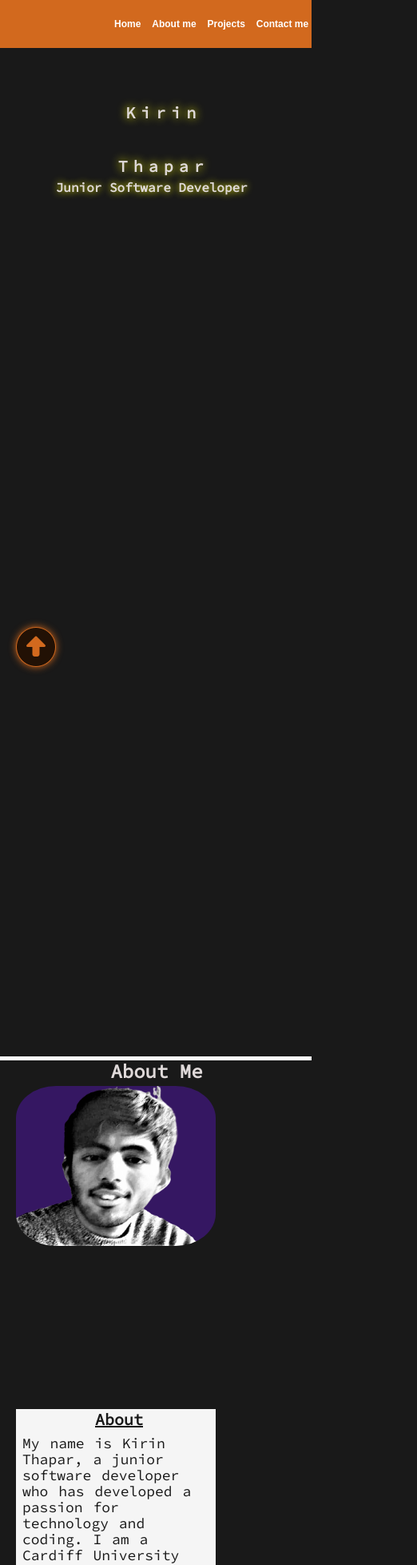
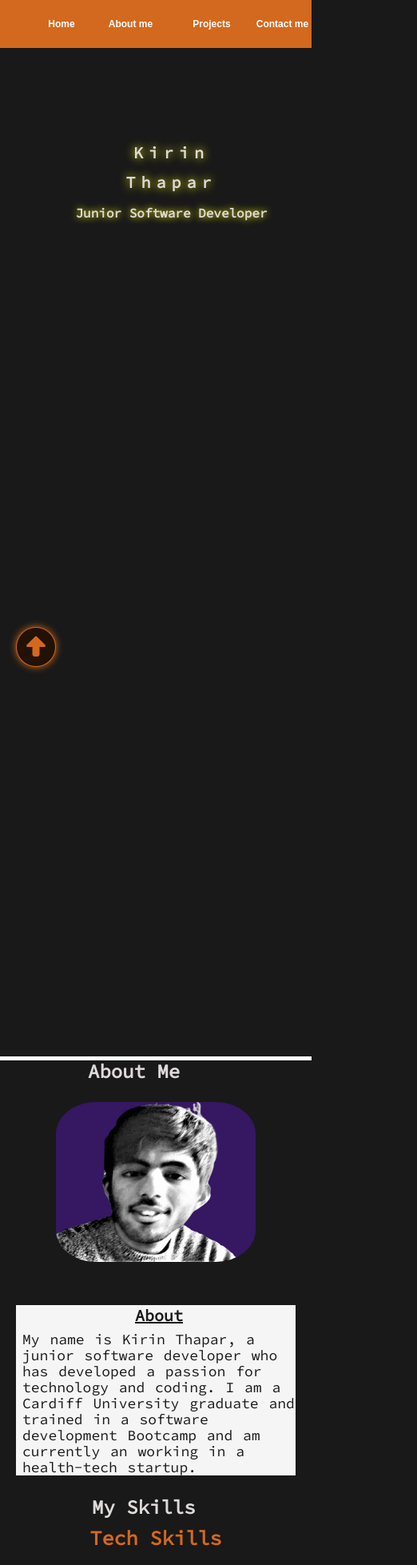
Before and after one commit to kirint93/newportfolio, a plain HTML site: page index.html in a window 390 px wide. Shown: the top 1957 px of the page at 80% size, 522 px wide, since content can reach past the window. Drawn offline with nearby package versions, Linux system fonts and the light colour scheme.

Commit message:
fixed styling mobile device

```diff
--- a/index.html
+++ b/index.html
@@ -46,8 +46,8 @@
 
 
       <div class="text-wrapper">
-        <h1>Kirin</h1>
-        <h1>Thapar</h1>
+        <h1 class="firstName">Kirin</h1>
+        <h1 class="second">Thapar</h1>
 
         <h6>Junior Software Developer</h6>
         <!-- <input
@@ -64,7 +64,7 @@
 
     <section id="about-me">
 
-      <h2>About Me</h2>
+      <h2 class="">About Me</h2>
       <img class="me" src="./images/Kirin_Thapar.png" alt="me">
       <ul class="about-me">
           <h5>About</h5>
@@ -101,10 +101,7 @@
           <span title="JavaScript" class="fab fa-js fa-3x" style="color:white;" s></span>
           <p class="iconName">JavaScript</p>
         </div>
-        <div>
-          <i class="fa-brands fa-bitbucket fa-3x" style="color: #f9fafb;"></i>
-            <p class="iconName">Bitbucket</p>
-        </div>
+
         <div>
           <span title="npm" class="fab fa-npm fa-3x" style="color:white;"></span>
           <p class="iconName">npm</p>
@@ -167,7 +164,7 @@
   </section>
   <section class="projects">
     <div class="title">
-    <h2>Development </h2>
+    <h2 class="dev" >Development </h2>
 
 </div>
 
--- a/main.scss
+++ b/main.scss
@@ -7,6 +7,7 @@ $Tertiary-color: #191919;
 * {
   padding: 0;
   margin: 0;
+  width: 100%;
   box-sizing: border-box;
   color: #010101d7;
   font-size: 16px;
@@ -71,9 +72,8 @@ $Tertiary-color: #191919;
 
     z-index: -1;
 
-    top:0;
-    left:0;
-
+    top: 0;
+    left: 0;
   }
   // h1::first-letter {
   //   font-size: 81px;
@@ -81,14 +81,14 @@ z-index: -1;
   //   color: $color;
   // }
   h2 {
-    text-align: center;
+    //   text-align: center;
     color: $color;
     font-size: 45px;
     margin-top: 1%;
     margin-bottom: 2%;
+    margin-left: 0px;
     padding-left: 0;
     line-break: 0;
-
   }
 
   h3 {
@@ -108,16 +108,12 @@ z-index: -1;
   }
 
   .home {
-
-
     width: 100%;
     height: 55.6vh;
     padding-bottom: 0px;
     overflow: hidden;
     margin-top: 0;
     border-bottom: 5px solid white;
-
-
 
     .intro {
       display: flex;
@@ -155,19 +151,17 @@ z-index: -1;
 
     .me {
       margin-left: 200px;
-      height: 20%;
+      height: 2 30%;
       width: 30%;
       border-radius: 20%;
     }
     .about-me {
-
-
       position: relative;
-      width: 650px;
-      margin-top: 200px;
+      width: 250px;
+      margin-top: 50px;
       height: 320px;
-      margin-left: 0px;
-      margin-bottom: 10px;
+      margin-left: 50px;
+      margin-bottom: 30px;
       background-color: whitesmoke;
       padding-left: 8px;
       font-size: 12px;
@@ -236,36 +230,34 @@ z-index: -1;
         width: 100%;
         .exposure {
           color: $primary-color;
-
+          margin-bottom: 0;
           margin-left: 1px;
           width: auto;
           font-size: 20px;
         }
         .icon2 {
           display: flex;
-         // flex-direction: column;
+          flex-direction: column;
           justify-content: space-evenly;
           flex-wrap: wrap;
+          margin-top: 2px;
           width: auto;
 
-          i{
+          i {
             font-size: 80px;
-           line-height:0.2;
+            //line-height:0.2;
             margin-bottom: 0;
-
-
           }
 
           .name {
             color: $Secondary-color;
             font-size: 18px;
-
           }
         }
       }
       h3 {
         padding-top: 1%;
-          margin-bottom:0;
+        margin-bottom: 0;
         color: $primary-color;
         font-size: 25px;
         margin-right: 100px;
@@ -281,15 +273,12 @@ z-index: -1;
 
         font-size: 20px;
 
-
         background-color: $Secondary-color;
         width: auto;
-
 
         .ul {
           color: $Tertiary-color;
         }
-
       }
     }
   }
@@ -302,7 +291,6 @@ z-index: -1;
     background-size: 100% 100%;
     padding-top: 2%;
     padding-bottom: 2%;
-
 
     .project-container {
       padding-bottom: 2%;
@@ -323,7 +311,7 @@ margin-left: 30px;
       width: 20%;
       height: fit-content;
       // margin-bottom: 30%;
-      margin-left: 450px ;
+      margin-left: 450px;
 
       padding-bottom: 1px;
     }
@@ -362,7 +350,6 @@ margin-left: 30px;
 
       .card-description {
         width: max-content;
-
       }
       .card-description,
       .card-description1 {
@@ -395,7 +382,7 @@ margin-left: 30px;
       .info2 {
         color: $Tertiary-color;
         padding-top: 20px;
-        height: 20vh;
+        height: 1vh;
         margin-left: 2px;
         margin-right: 2px;
         width: auto;
@@ -420,10 +407,6 @@ margin-left: 30px;
         font-size: 18px;
 
         width: fit-content;
-
-
-
-
 
         margin-left: 12%;
       }
@@ -451,10 +434,12 @@ margin-left: 30px;
 
   #contact {
     border-top: 3px solid white;
+    border-width: 100%;
     margin-top: 80px;
     height: 200px;
     .contact-header {
       margin-top: 30px;
+      margin-left: 100px;
     }
     .text {
       background-color: $Secondary-color;
@@ -468,13 +453,11 @@ margin-left: 30px;
       width: 30%;
     }
     .contact-icons-container {
-
       width: 10%;
       height: 58%;
       display: flex;
       flex-direction: row;
-
-
+      margin-left: 40pc;
 
       a {
         margin: 60px 30px 10px;
@@ -568,13 +551,25 @@ margin-left: 30px;
   }
 }
 
-//@media only screen and (max-width: 736px) {
+@media only screen and (max-width: 736px) {
   .portfolio {
-    height: 380vh;
+    height: 410vh;
     width: 100%;
+   // overflow-x: hidden;
+
+    scroll-behavior: smooth;
+    .firstName {
+      margin-top: 100px;
+      line-height: 7px;
+      font-size: 20px;
+      width: 100%;
+    }
     h2 {
-      margin-left: 2px;
+      margin-left: 110px;
       font-size: 24px;
+    }
+    h3 {
+      margin-right: 50px;
     }
     nav {
       width: 100%;
@@ -590,8 +585,9 @@ margin-left: 30px;
     .home {
       height: 150vh;
 
-      h1 {
-        margin-top: 50px;
+      .second {
+        margin-top: 20px;
+        margin-bottom: 20px;
         line-height: 7px;
         font-size: 20px;
         width: 100%;
@@ -610,20 +606,28 @@ margin-left: 30px;
     }
 
     .about {
-      height: 525vh;
-
+      height: 425vh;
+      .title {
+        margin-top: 20px;
+        margin-left: 100px;
+      }
       .me {
         width: 250px;
-        margin-left: 20px;
+        margin-left: 70px;
+        margin-top: 20px;
         height: 200px;
       }
       .about-me {
-        width: 250px;
+        width: 350px;
         margin-left: 20px;
         font-size: 10px;
+        height: fit-content;
       }
       .skills {
         height: 290vh;
+        h3 {
+          margin-right: 10px;
+        }
 
         .icon {
           display: flex;
@@ -640,16 +644,18 @@ margin-left: 30px;
           .icon2 {
             margin-left: 1%;
             flex-direction: row;
+            margin-top: 2px;
           }
         }
 
         .soft-skills {
           position: relative;
           font-weight: bold;
+          line-height: 2%;
           color: green;
           padding-left: 10px;
           padding-right: 10px;
-          margin: 20px 60px 0 20px;
+          margin: 20px 80x 0 20px;
           font-size: 20px;
           background-color: $color;
 
@@ -671,7 +677,10 @@ margin-left: 30px;
     .projects {
       width: 100%;
       background-size: 100% 100%;
-      height: 1350vh;
+      height: 1000vh;
+      h2 {
+        margin-left: 40px;
+      }
 
       .project-container {
         display: grid;
@@ -720,6 +729,7 @@ margin-left: 30px;
             .card-link2 {
               width: 30px;
               font-size: 15px;
+              margin-top: 30px;
             }
           }
         }
@@ -744,7 +754,7 @@ margin-left: 30px;
         width: 14%;
         height: 1%;
         margin-bottom: 70px;
-        margin-left: 100px;
+        margin-left: 8px;
 
         a {
           margin: 30px 30px 10px;
@@ -787,7 +797,7 @@ margin-left: 30px;
           .button {
             width: 40%;
             align-items: center;
-            margin-left: 3px;
+            margin-left: 100px;
 
             height: 50px;
             font-size: 15px;
@@ -796,13 +806,11 @@ margin-left: 30px;
       }
     }
   }
+}
 //}
 // @media only screen and (min-width: 1200px) {
-  .headers {
-    margin-left: 15%;
-  }
 
-  .me{
+.me {
   width: 200px;
   margin: auto;
 }
```
Also changed, not shown: main.css, 1 other file. Lines whose indentation alone changed are shown as unchanged.
